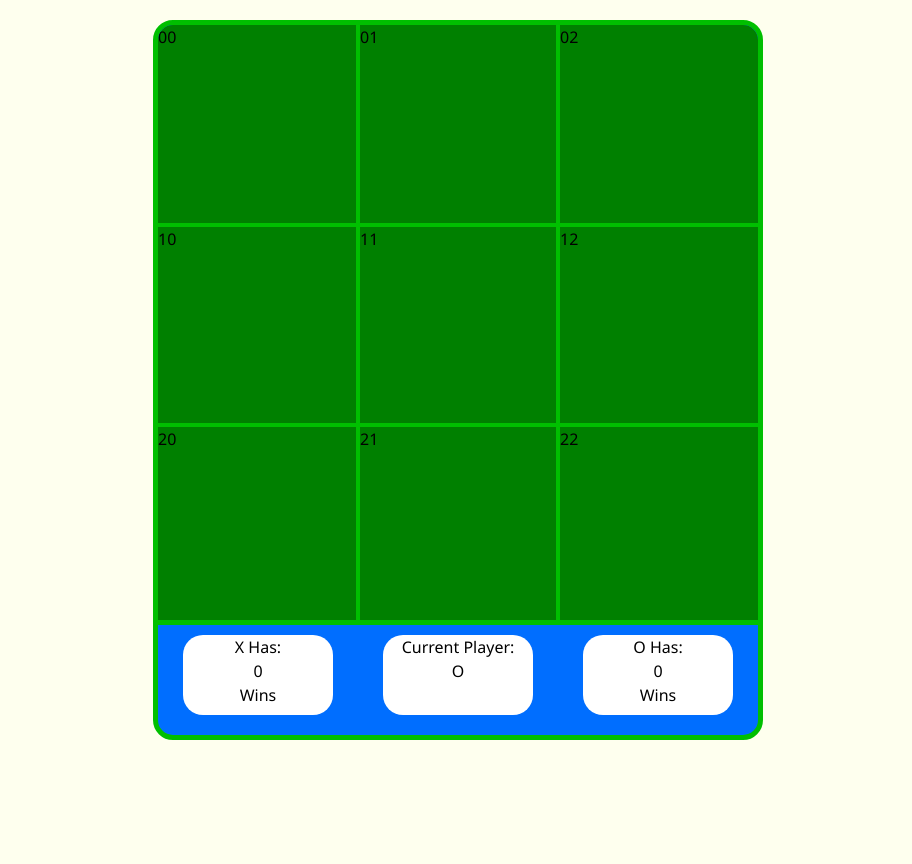
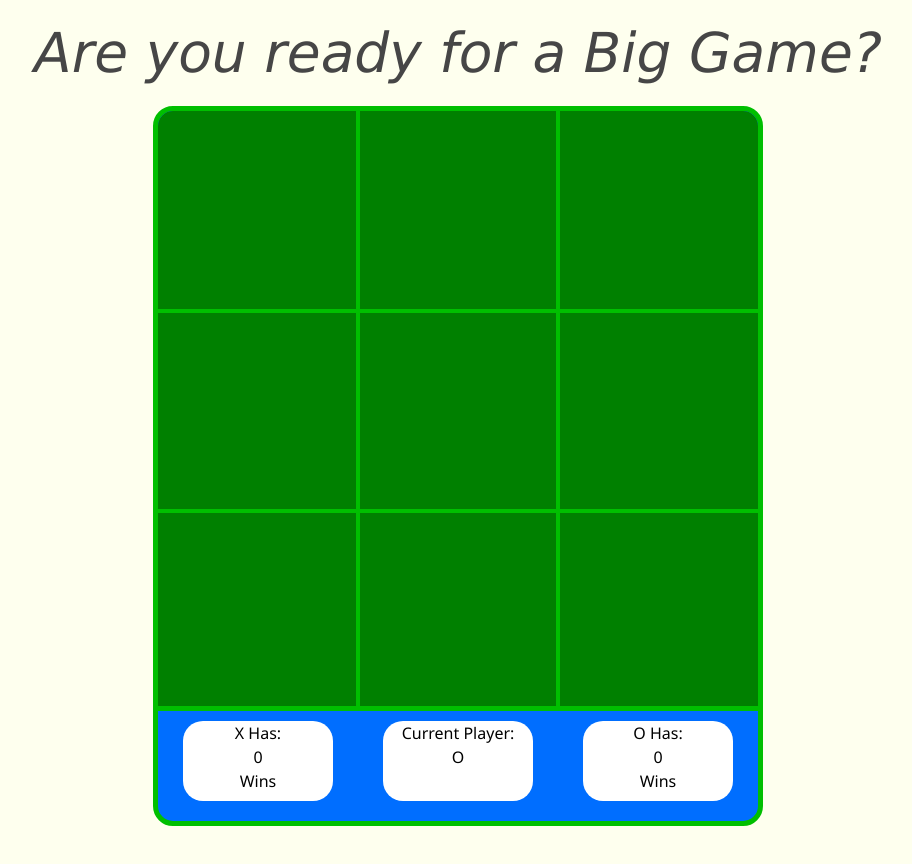
Before and after one commit to 300hHZ/Epicodus_1_27_Tic_Tac_Toe, a plain HTML site: page index.html in a window 1280 px wide. Both pictures are taken after a click on the button "Begin Game". Shown: the whole page, without its empty margins (182-1094 px from the left). Before the commit the page ends 804 px from the top, so only its background shows below. Drawn offline with nearby package versions, Linux system fonts and the light colour scheme.

Commit message:
improve style
Co-authored-by: Jonah Johansen <johansenjonah+git@gmail.com>

Co-authored-by: Woo Jin Kim <kimwoojin211@gmail.com>

```diff
--- a/css/styles.css
+++ b/css/styles.css
@@ -16,6 +16,15 @@ body {
   font-family: 'Segoe UI', Tahoma, Geneva, Verdana, sans-serif;
   color: var(--textColor);
   background-color: #feffee;
+  margin-top: 20px;
+}
+
+h1 {
+  text-align: center;
+  font-style: italic;
+  font-family: 'Lucida Sans', 'Lucida Sans Regular', 'Lucida Grande', 'Lucida Sans Unicode', Geneva, Verdana, sans-serif;
+  font-size: 55px;
+  color: #464646;
 }
 
 #start {
--- a/index.html
+++ b/index.html
@@ -13,6 +13,9 @@
 </head>
 
 <body>
+  <header>
+    <h1>Are you ready for a Big Game?</h1>
+  </header>
   <div id="start">
     <h2>Tic-Tac-Toe</h2>
 
@@ -21,19 +24,19 @@
   <div id="gametotal">
     <div id="gameboard">
       <div>
-        <div id="00" class="boxb boxr">00</div>
-        <div id="10" class="boxb boxr boxt">10</div>
-        <div id="20" class="boxt boxr bottom">20</div>
+        <div id="00" class="boxb boxr"></div>
+        <div id="10" class="boxb boxr boxt"></div>
+        <div id="20" class="boxt boxr bottom"></div>
       </div>
       <div>
-        <div id="01" class="boxb boxr boxl">01</div>
-        <div id="11" class="boxb boxr boxl boxt">11</div>
-        <div id="21" class="boxr boxl boxt bottom">21</div>
+        <div id="01" class="boxb boxr boxl"></div>
+        <div id="11" class="boxb boxr boxl boxt"></div>
+        <div id="21" class="boxr boxl boxt bottom"></div>
       </div>
       <div>
-        <div id="02" class="boxb boxl">02</div>
-        <div id="12" class="boxb boxl boxt">12</div>
-        <div id="22" class="boxl boxt bottom">22</div>
+        <div id="02" class="boxb boxl"></div>
+        <div id="12" class="boxb boxl boxt"></div>
+        <div id="22" class="boxl boxt bottom"></div>
       </div>
     </div>
     <div id="win">
```
